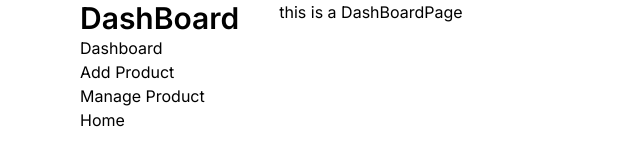
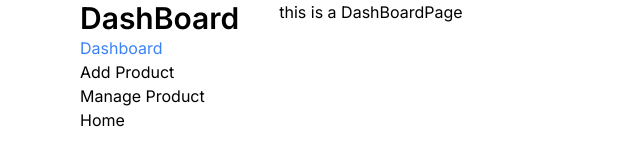
Before and after one commit to MTofayelAhmed/practice-next.js, a Next.js app: page /dashboard in a window 1280 px wide. Shown: the top 160 px of the page, without its empty margins (0-640 px from the left). Built offline with nearby package versions, Linux system fonts and the light colour scheme.

Commit message:
done with active route

```diff
--- a/src/app/dashboard/SideBar.jsx
+++ b/src/app/dashboard/SideBar.jsx
@@ -1,3 +1,4 @@
+import NavLink from "@/components/NavLink";
 import Link from "next/link";
 
 const navLinks = [
@@ -26,7 +27,7 @@
           <h1 className=" text-3xl font-semibold">DashBoard</h1>
           <ul>
            { navLinks.map(({path, title}) => <li key ={title}>
-            <Link href={path}> {title}</Link>
+            <NavLink activeClassName='text-blue-500' exact href={path}> {title}</NavLink>
            </li>)}
           </ul>
         </aside>
```
